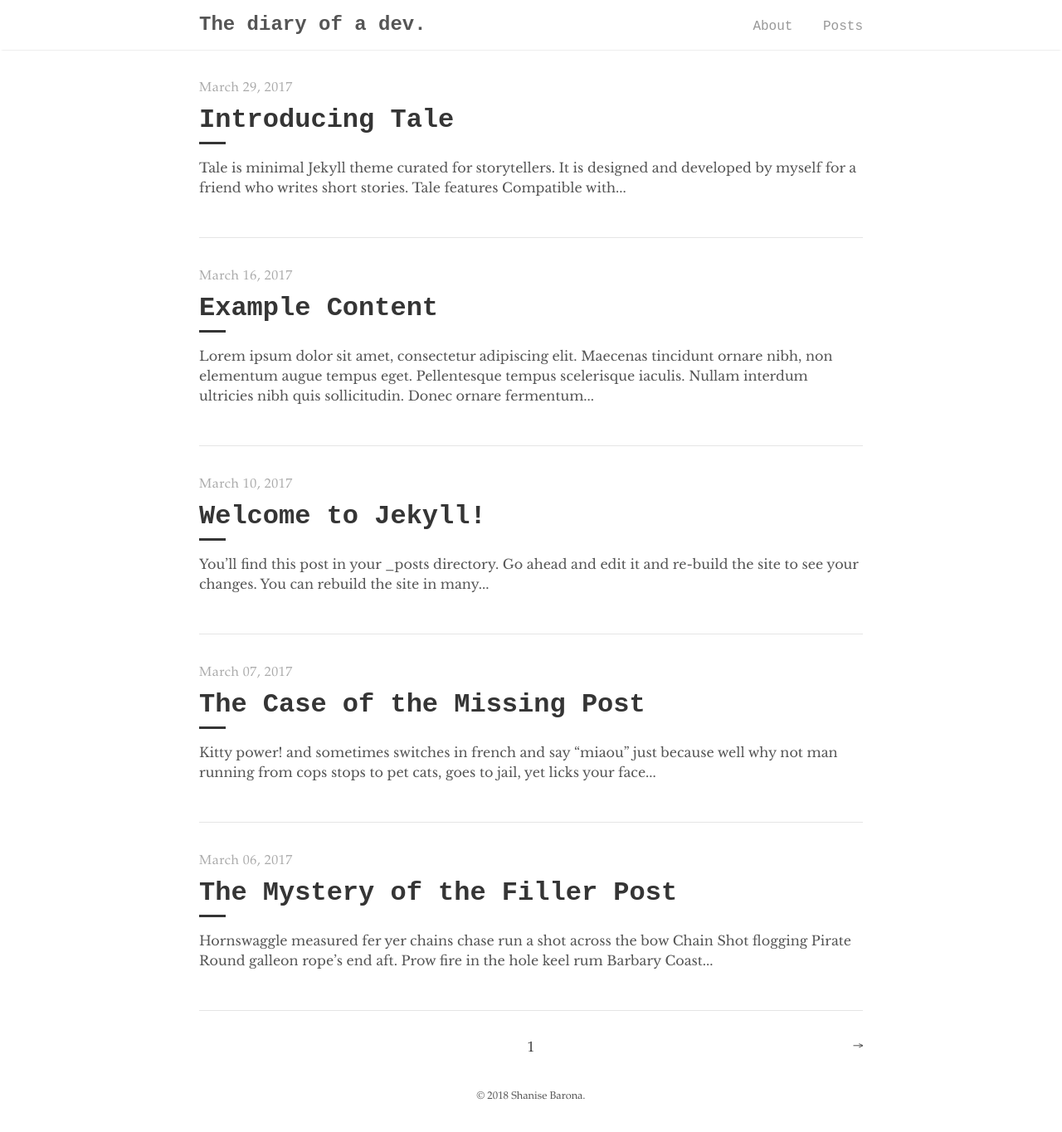
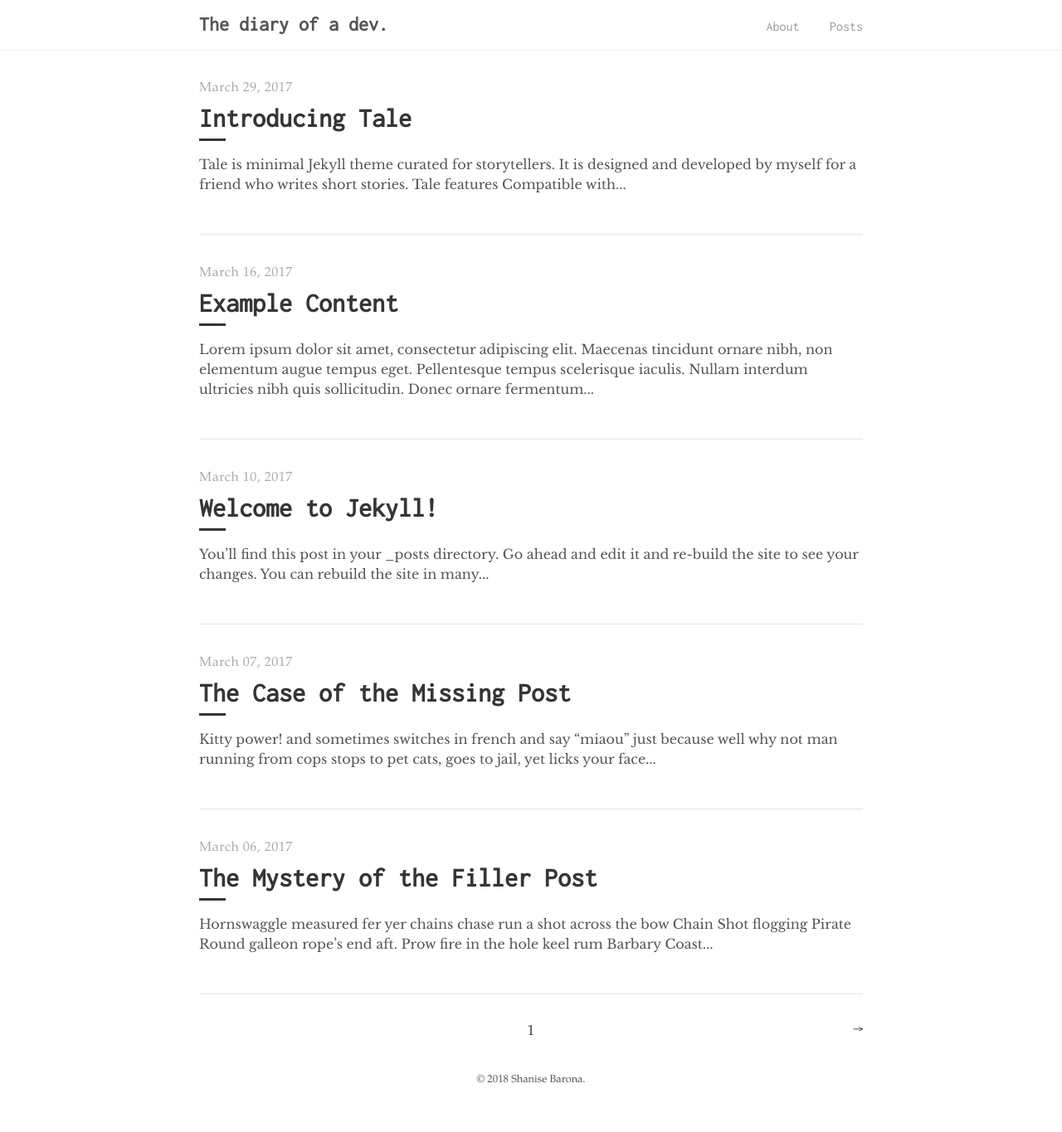
Before and after one commit to shanisebarona/devdiary, a Jekyll site: the page built from index.html, in a window 1280 px wide. Shown: the whole page at 83% size. Built offline with Jekyll 4.4.1, drawn with Linux system fonts in a browser that asks for light colours; the list of posts is cut into pages by our own code.

Commit message:
ugh forgot save

```diff
--- a/_includes/head.html
+++ b/_includes/head.html
@@ -12,6 +12,7 @@
 
   <!-- CSS -->
   <link rel="stylesheet" href="{{ "/assets/main.css" | relative_url }}">
+  <link rel="stylesheet" href="https://fonts.googleapis.com/css?family=Inconsolata" >
   <link rel="stylesheet" href="https://fonts.googleapis.com/css?family=Libre+Baskerville:400,400i,700">
 
   <!-- Favicon -->
```
